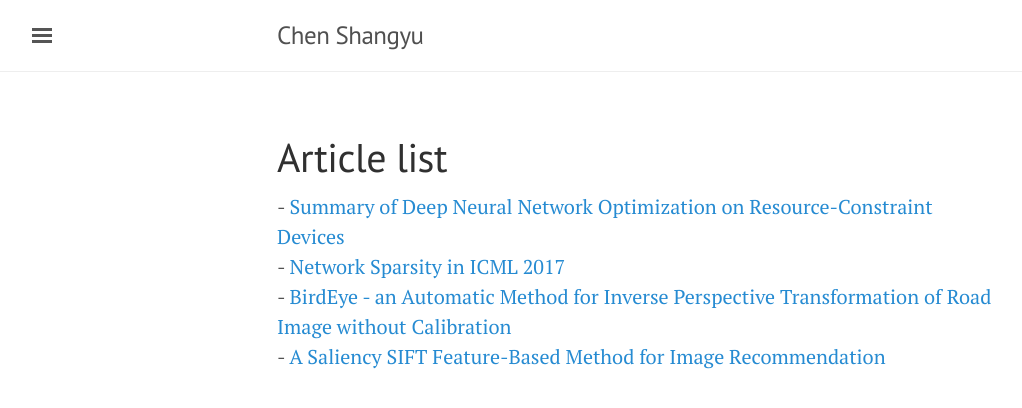
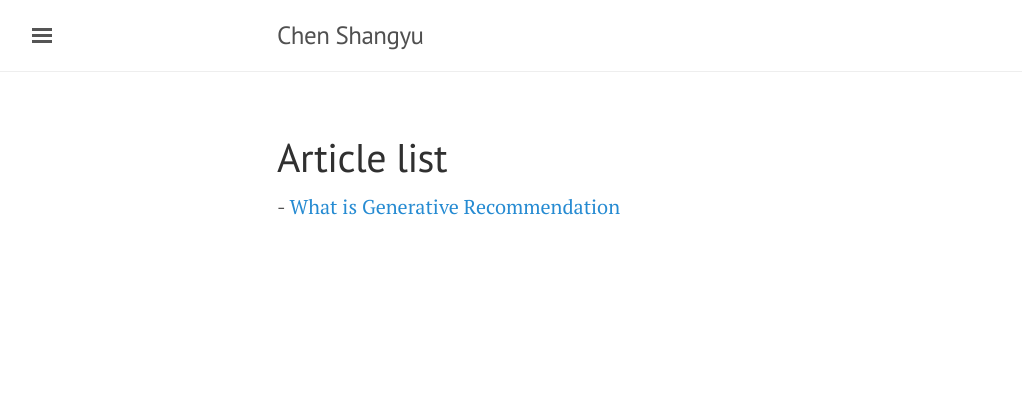
Before and after one commit to csyhhu/csyhhu.github.io, a Jekyll site: the page built from articles.html, in a window 1280 px wide. Shown: the top 408 px of the page, without its empty margins (3-1025 px from the left). Built offline with Jekyll 4.4.1, drawn with Linux system fonts in a browser that asks for light colours; some of the changed lines change nothing that is shown.

Commit message:
Update GR

````diff
--- a/_config.yml
+++ b/_config.yml
@@ -7,7 +7,7 @@ permalink:           pretty
 # Setup
 title:               Chen Shangyu
 tagline:
-description:         'PhD student at NTU, Singapore'
+description:         'Algorithm Engineer in Meituan, China; PhD at NTU, Singapore'
 url:
 baseurl:             ''
 paginate:            5
--- /dev/null
+++ b/_posts/2026-02-21-What-is-Generative-Recommendation.md
@@ -0,0 +1,312 @@
+---
+layout: post
+title: What is Generative Recommendation
+---
+
+# Introduction
+
+Generative Recommendation (GR) has gained significant popularity recently. Top-tier companies claim that they have successfully converted traditional Deep Learning Recommendation Systems (DLRM) to GR. It appears that recommendation systems (RS) without generative capabilities may become outdated.
+
+The definition of GR is straightforward: generate the exposed recommended item (as Large Language Models (LLM) do) instead of ranking candidates and selecting the top-ranked ones, where ranking is based on the probability of item interaction (click, purchase).
+
+However, a question arises: when LLM generates text, it seems to do something similar - it selects tokens with the highest probability for exposure. Why isn't DLRM considered generative?
+
+# LLM's Generation
+
+Unlike traditional recommendation systems that simply rank items and select the top-1, LLMs use sophisticated sampling strategies for text generation. The key difference is that LLMs don't always choose the most probable token - they introduce controlled randomness through temperature and nucleus (top-p) sampling to create diverse and natural text.
+
+## The Generation Process
+
+At each step of generation, the LLM produces a probability distribution over the entire vocabulary:
+
+```
+P(token_i | context) = softmax(logits_i)
+```
+
+The generation strategy determines which token to select from this distribution.
+
+## Temperature Scaling
+
+Temperature (τ) controls the "flatness" of the probability distribution:
+
+- **τ = 1.0**: Original distribution (no scaling)
+- **τ < 1.0**: Sharpens distribution (more deterministic, focuses on high-probability tokens)
+- **τ > 1.0**: Flattens distribution (more random, allows low-probability tokens)
+
+The temperature-scaled logits are computed as:
+
+```python
+def temperature_scale(logits, temperature):
+    """
+    Scale logits by temperature to control randomness
+
+    Args:
+        logits: Raw output scores from the model [vocab_size]
+        temperature: Temperature parameter (0 < τ < ∞)
+
+    Returns:
+        Temperature-scaled logits
+    """
+    if temperature == 0:
+        raise ValueError("Temperature must be positive")
+
+    return logits / temperature
+```
+
+## Top-p (Nucleus) Sampling
+
+Top-p sampling keeps the smallest set of highest-probability tokens whose cumulative probability exceeds a threshold p (typically 0.9-0.95). This focuses sampling on the "nucleus" of the distribution while maintaining diversity.
+
+**Why it's important:**
+- Removes unlikely tokens that would degrade quality
+- Keeps the number of candidates dynamic based on confidence
+- Better than fixed top-k in handling uncertain situations
+
+```python
+def top_p_sampling(logits, top_p=0.9):
+    """
+    Nucleus sampling: keep tokens with cumulative probability ≤ p
+
+    Args:
+        logits: Raw or temperature-scaled model output [vocab_size]
+        top_p: Cumulative probability threshold (default: 0.9)
+
+    Returns:
+        Sampled token index
+    """
+    # Sort logits in descending order
+    sorted_logits, sorted_indices = torch.sort(logits, descending=True)
+
+    # Compute softmax probabilities
+    sorted_probs = softmax(sorted_logits)
+
+    # Compute cumulative probabilities
+    cumulative_probs = torch.cumsum(sorted_probs, dim=-1)
+
+    # Remove tokens beyond the nucleus
+    sorted_indices_to_remove = cumulative_probs > top_p
+
+    # Shift removal index to keep the first token that exceeds top_p
+    sorted_indices_to_remove[..., 1:] = sorted_indices_to_remove[..., :-1].clone()
+    sorted_indices_to_remove[..., 0] = 0
+
+    # Remove low-probability tokens by setting logit to -inf
+    sorted_logits[sorted_indices_to_remove] = float('-inf')
+
+    # Re-normalize probabilities over remaining tokens
+    filtered_probs = softmax(sorted_logits)
+
+    # Sample one token from the filtered distribution
+    sampled_index = torch.multinomial(filtered_probs, num_samples=1)
+
+    # Map back to original vocabulary indices
+    final_token = sorted_indices[sampled_index]
+
+    return final_token
+```
+
+## Combined Temperature + Top-p Generation
+
+In practice, these two strategies are combined for optimal results:
+
+```python
+def generate_with_sampling(model, input_ids,
+                           max_length=100,
+                           temperature=0.7,
+                           top_p=0.9):
+    """
+    Generate text using temperature + top-p sampling
+
+    Args:
+        model: Pre-trained LLM
+        input_ids: Tokenized input prompt
+        max_length: Maximum tokens to generate
+        temperature: Temperature parameter
+        top_p: Nucleus sampling threshold
+
+    Returns:
+        Generated token sequence
+    """
+    generated_ids = input_ids.clone()
+
+    for step in range(max_length):
+        # Forward pass to get logits
+        outputs = model(generated_ids)
+        logits = outputs.logits[:, -1, :]  # Get next token predictions
+
+        # Apply temperature scaling
+        scaled_logits = logits / temperature
+
+        # Apply top-p sampling
+        next_token = top_p_sampling(scaled_logits, top_p=top_p)
+
+        # Append to sequence
+        generated_ids = torch.cat([generated_ids, next_token], dim=-1)
+
+        # Stop if EOS token is generated
+        if next_token == model.config.eos_token_id:
+            break
+
+    return generated_ids
+```
+
+## Practical Settings
+
+```python
+# Different scenarios use different sampling parameters:
+
+# Creative writing: high randomness
+generation_config = {
+    'temperature': 0.8,
+    'top_p': 0.95
+}
+
+# Technical documentation: more deterministic
+generation_config = {
+    'temperature': 0.3,
+    'top_p': 0.9
+}
+
+# Code generation: highly deterministic
+generation_config = {
+    'temperature': 0.2,
+    'top_p': 0.8
+}
+```
+
+This sampling-based approach is what makes LLMs "generative" - they create novel content through probabilistic selection rather than deterministic ranking.
+
+## DLRM's Ranking v.s. LLM's Generation
+
+| Aspect | Traditional DLRM | LLM Generation |
+|--------|------------------|----------------|
+| **Selection Method** | Argmax (deterministic) | Sampling (stochastic) |
+| **Candidate Set** | Fixed (all items) | Dynamic (top-p nucleus) |
+| **Output** | Single best item | Sampled sequence |
+| **Diversity** | Low (same output) | High (varied outputs) |
+| **Parameter Control** | None | Temperature, top-p |
+
+Though different, both approaches actually perform a similar ranking procedure, but none of us would agree that LLM is deterministic. The key difference between DLRM and GR is not **how it gets the result**, but **what they model**.
+
+Before going deeper, let's review what and how recommendation systems model.
+
+# Objective of Deep Learning Recommendation System
+
+Traditionally, recommendation systems (RS) select and expose the item that a user is most likely to interact with. Normally, we use Click-Through Rate (CTR) as the metric to measure the user's interest in an item. The item with the highest CTR is selected and exposed to the user. Therefore, instead of generating the token that most likely appears as LLM does (modeling the nature of language), RS modifies the appearance nature of exposure, leading to high conversion. Specifically,
+
+## (1) Click-Through Rate (CTR) Prediction
+```python
+# Modeling the probability of user clicking on an item
+P(click = 1 | user, item, context)
+```
+
+This is the most fundamental objective where the model learns to predict whether a user will interact with a given item based on user profile, item features, and contextual information.
+
+## (2) Conversion Rate (CVR) Prediction
+```python
+# Modeling the probability of conversion after click
+P(conversion = 1 | click = 1, user, item, context)
+```
+
+For e-commerce scenarios, CVR prediction is crucial as it focuses on the actual purchase or conversion events rather than just clicks.
+
+## (3) Next Item Prediction
+```python
+# Predicting the next item in user's interaction sequence
+P(item_{t+1} | item_1, item_2, ..., item_t, user)
+```
+
+This objective models the sequential nature of user behavior, where the history of interactions influences future choices.
+
+## (4) Multi-Objective Optimization
+```python
+# Combining multiple objectives with weighted importance
+Loss = α · L_CTR + β · L_CVR + γ · L_Time
+```
+
+Modern systems often optimize multiple objectives simultaneously, balancing engagement, conversion, and other business metrics.
+
+# Generative Recommendation
+
+Following the analysis above, it is easy to find that generative recommendation is basically modeling the nature of exposure (the objective it models), leading to its definition of generation.
+
+Unlike traditional ranking-based systems that predict probabilities for fixed candidate items and select top-ranked ones, generative recommendation systems treat the recommendation problem as a generation task where items are "generated" from a learned distribution, similar to how LLMs generate tokens.
+
+The key insight is that rather than ranking existing candidates, the model learns to directly sample/produce item IDs from a probability distribution conditioned on user preferences and context.
+
+## OneRec: A Representative Generative Recommendation System
+
+OneRec is a pioneering work that applies generative modeling principles to recommendation systems. It treats item IDs as discrete tokens in a "vocabulary" and learns to generate appropriate item sequences using autoregressive generation, similar to language modeling.
+
+### Key Innovations of OneRec
+
+#### (1) Item as Vocabulary
+OneRec conceptualizes the entire item catalog as a vocabulary where each item ID corresponds to a token, using item embeddings similar to word embeddings in LLMs. This allows the model to leverage techniques from natural language processing and sequence generation.
+
+#### (2) Autoregressive Item Generation
+OneRec models the recommendation process as an autoregressive generation task using transformer-based architecture. The model learns to predict next item probabilities based on user history and contextual information, generating items sequentially where each item conditions subsequent generation.
+
+#### (3) Generation with Sampling Strategies
+OneRec employs similar sampling strategies as LLMs for item generation, including temperature scaling and nucleus (top-p) sampling. This enables controlled randomness in generation, allowing for diverse and novel recommendations rather than always selecting the most probable items.
+
+#### (4) Training Objective
+OneRec is trained using standard language modeling objectives with cross-entropy loss for positive items and optional contrastive loss for negative items. This approach learns the underlying distribution of items given user context.
+
+### Advantages of OneRec's Generative Approach
+
+| Aspect | Traditional DLRM | OneRec (Generative) |
+|--------|------------------|---------------------|
+| **Candidate Selection** | Pre-defined candidate set | Generates from entire item space |
+| **Diversity** | Limited to top candidates | Sampling provides natural diversity |
+| **Novelty** | Biased to popular items | Can generate unexpected items |
+| **Scalability** | O(N) scoring per user | O(1) generation per user |
+| **Cold Start** | Needs item embeddings | Can generate from distribution |
+
+## Comparison with Traditional Ranking
+
+The fundamental difference lies in the modeling philosophy:
+
+```python
+# Traditional DLRM: Probability modeling for ranking
+def dlrm_objective(model, user, item):
+    return log P(click | user, item)  # Learn to predict interactions
+
+# OneRec: Distribution modeling for generation
+def onerec_objective(model, user, context):
+    return log P(item | user, context)  # Learn the item distribution
+```
+
+While both approaches involve probability distributions, the key distinction is:
+
+- **DLRM**: Models interaction probabilities for existing candidates → ranking
+- **OneRec**: Models the underlying item distribution → generation
+
+This paradigm shift enables generative recommendation systems to directly produce recommendations rather than ranking pre-defined candidates, offering greater flexibility and potential for novel discovery.
+
+# Scaling v.s. Generative Recommendation
+
+Most so-called Generative Recommendation is not actually modeling the probability of item occurrence, but still modeling the interaction probability (CTR, CVR). They use a Transformers-based architecture and scaling approach, which is basically a scaling law but not generative.
+
+## Kunlun: Establishing Scaling Laws for Recommendation Systems
+
+Meta's recent work "Kunlun: Establishing Scaling Laws for Massive-Scale Recommendation Systems through Unified Architecture Design" establishes scaling laws for recommendation systems similar to those found in large language models. These laws describe how model performance scales with:
+
+- **Model Size**: Number of parameters in the recommendation model
+- **Data Volume**: Amount of training data (user interactions, impressions)
+- **Compute Budget**: Computational resources available for training and inference
+
+The key insight is that as we increase these factors, recommendation performance improves predictably according to power-law relationships, rather than diminishing returns that plateau early.
+
+### Performance Optimization through Scaling Laws
+
+Rather than arbitrary architectural choices, Kunlun uses scaling laws to guide model design:
+
+- **Optimal Model Size**: Determining the ideal number of parameters for given constraints
+- **Resource Allocation**: Balancing memory, latency, and throughput requirements
+- **Data Efficiency**: Understanding how much data is needed to train models of different sizes
+
+This principled approach leads to better performance with more efficient resource utilization.
+
+# Conclusion
+
+Generative Recommendation differs from traditional RS in its modeling objective: it models the exposure sequence instead of exposing the candidates with high interaction probability.
--- a/articles.html
+++ b/articles.html
@@ -2,6 +2,11 @@
 layout: page
 title: Article list
 ---
+
+- <a href="/2026/02/21/What-is-Generative-Recommendation">What is Generative Recommendation</a>
+
+<!--
+<br>
 
 - <a href="/2018/02/11/Summary-of-Deep-Neural-Network-Optimization">Summary of Deep Neural Network Optimization on Resource-Constraint Devices</a>
 
@@ -16,3 +21,4 @@ title: Article list
 <br>
 
 - <a href="/2015/07/08/Saliency-SIFT-image-recommendation">A Saliency SIFT Feature-Based Method for Image Recommendation</a>
+-->
````
